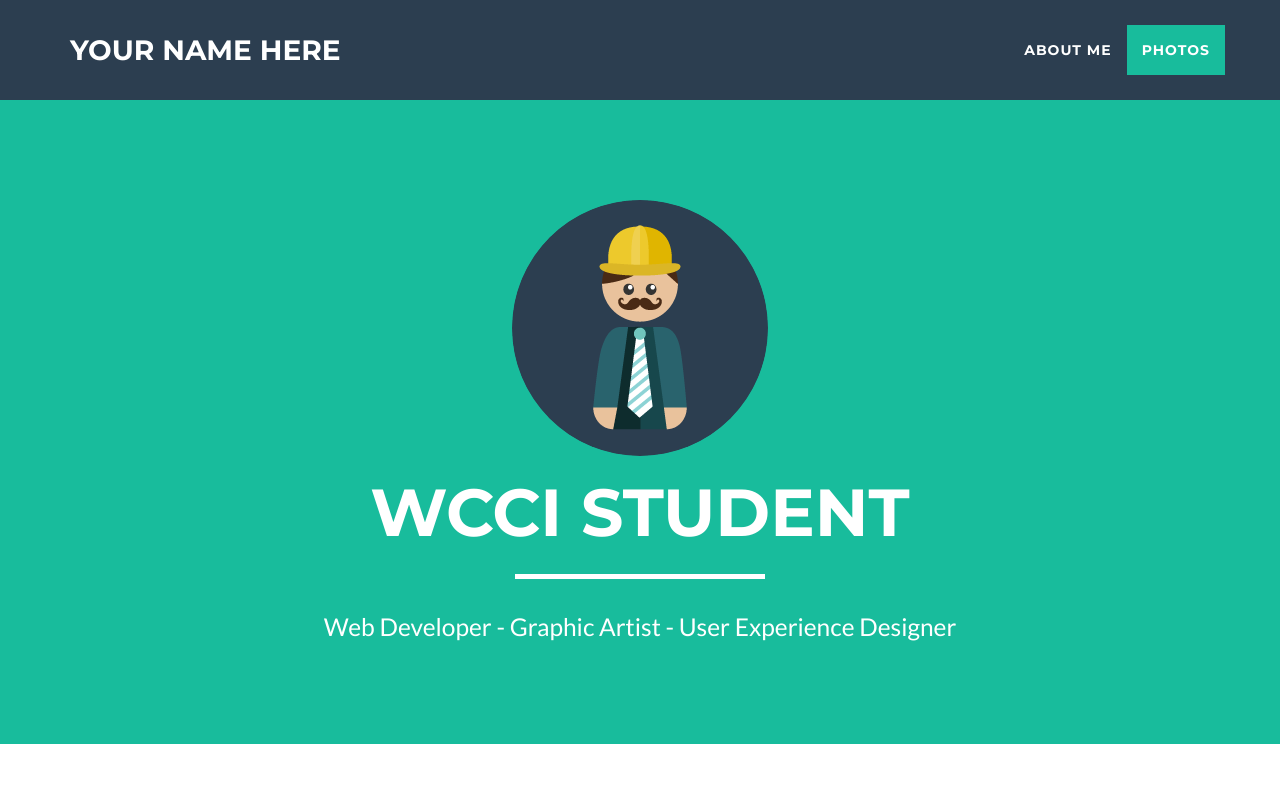
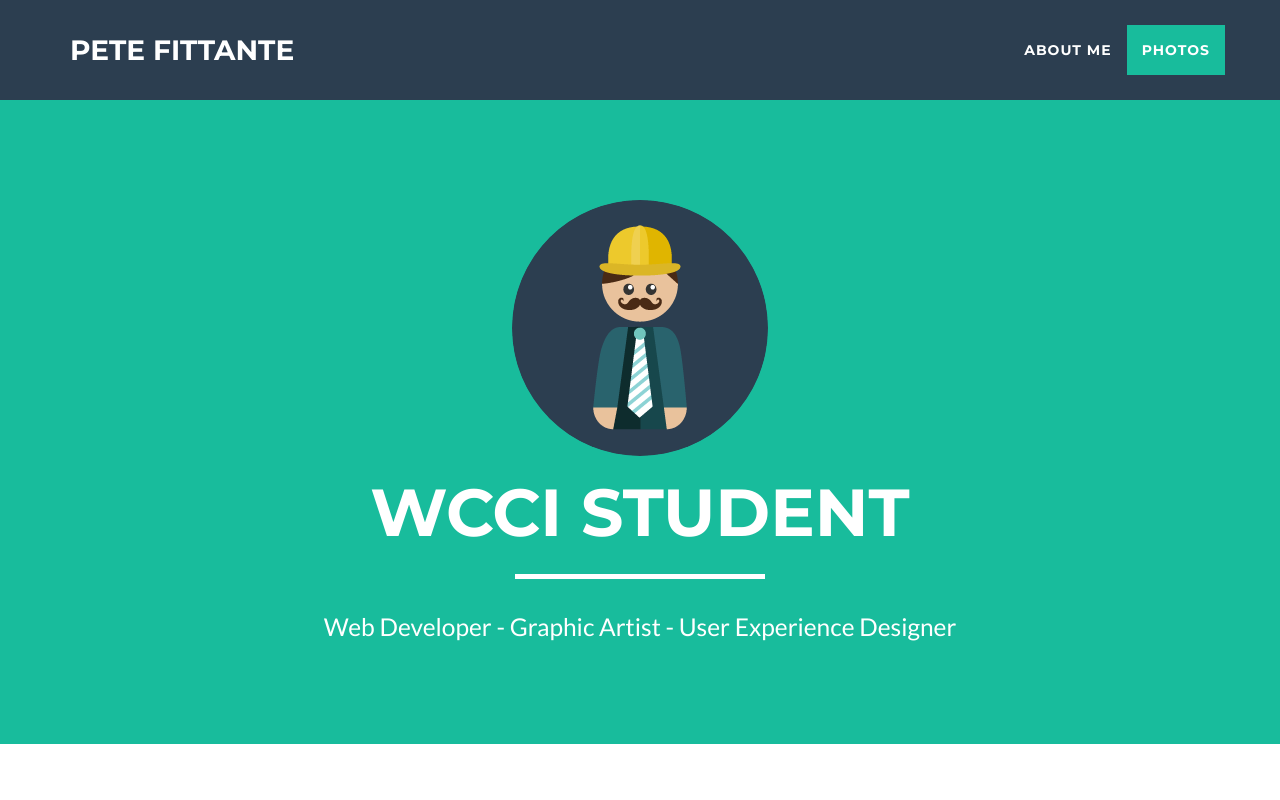
Before and after one commit to WCCIStudent/WCCIStudent.github.io, a plain HTML site: page index.html in a window 1280 px wide. Shown: the top 800 px of the page. Drawn offline with nearby package versions, Linux system fonts and the light colour scheme.

Commit message:
Update index.html

```diff
--- a/index.html
+++ b/index.html
@@ -43,7 +43,7 @@
                 <button type="button" class="navbar-toggle" data-toggle="collapse" data-target="#bs-example-navbar-collapse-1">
                     <span class="sr-only">Toggle navigation</span> Menu <i class="fa fa-bars"></i>
                 </button>
-                <a class="navbar-brand" href="#page-top"><!--FIX ME-->YOUR NAME HERE</a>
+                <a class="navbar-brand" href="#page-top"><!--FIX ME-->Pete Fittante</a>
             </div>
 
             <!-- Collect the nav links, forms, and other content for toggling -->
```
